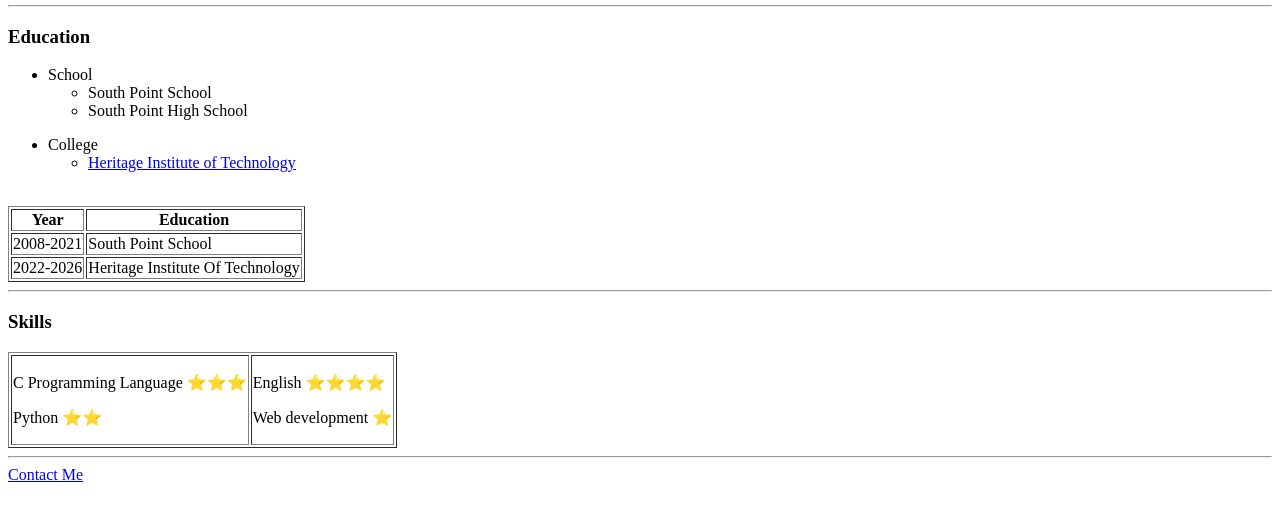
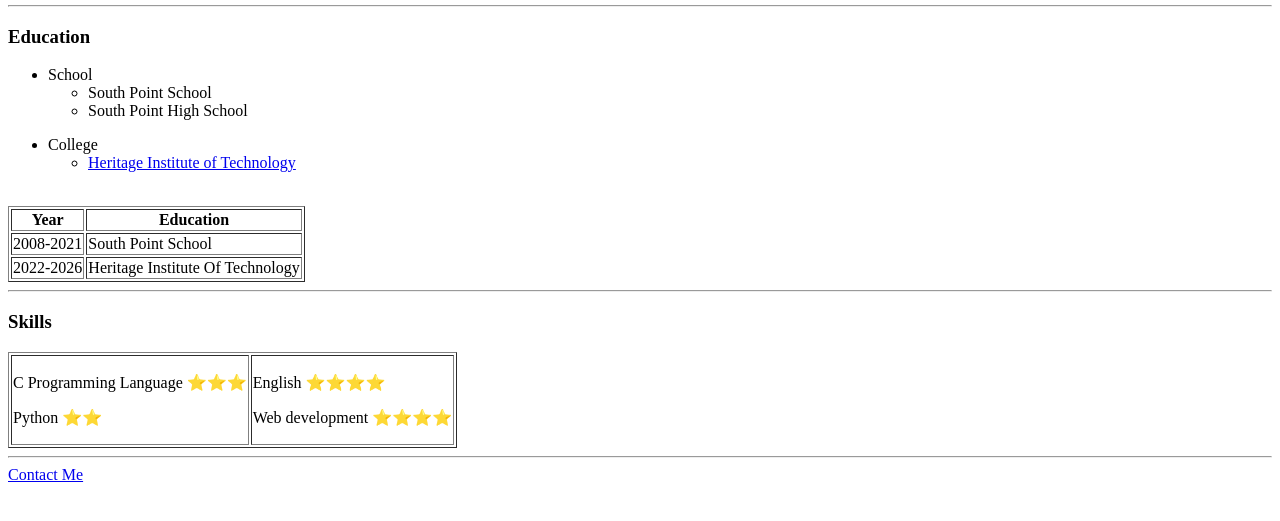
Before and after one commit to uddiptojana10/CV, a plain HTML site: page index.html in a window 1280 px wide. Shown: the part 201-722 px from the top of the page. Drawn offline with Linux system fonts and the light colour scheme.

Commit message:
updated content

```diff
--- a/index.html
+++ b/index.html
@@ -55,7 +55,7 @@
         <tbody>
             <tr>
                 <td><p>C Programming Language ⭐⭐⭐</p><p>Python ⭐⭐</p></td>
-                <td><p>English ⭐⭐⭐⭐</p><p>Web development ⭐</p></td>
+                <td><p>English ⭐⭐⭐⭐</p><p>Web development ⭐⭐⭐⭐</p></td>
             </tr>
 
         </tbody>
```
